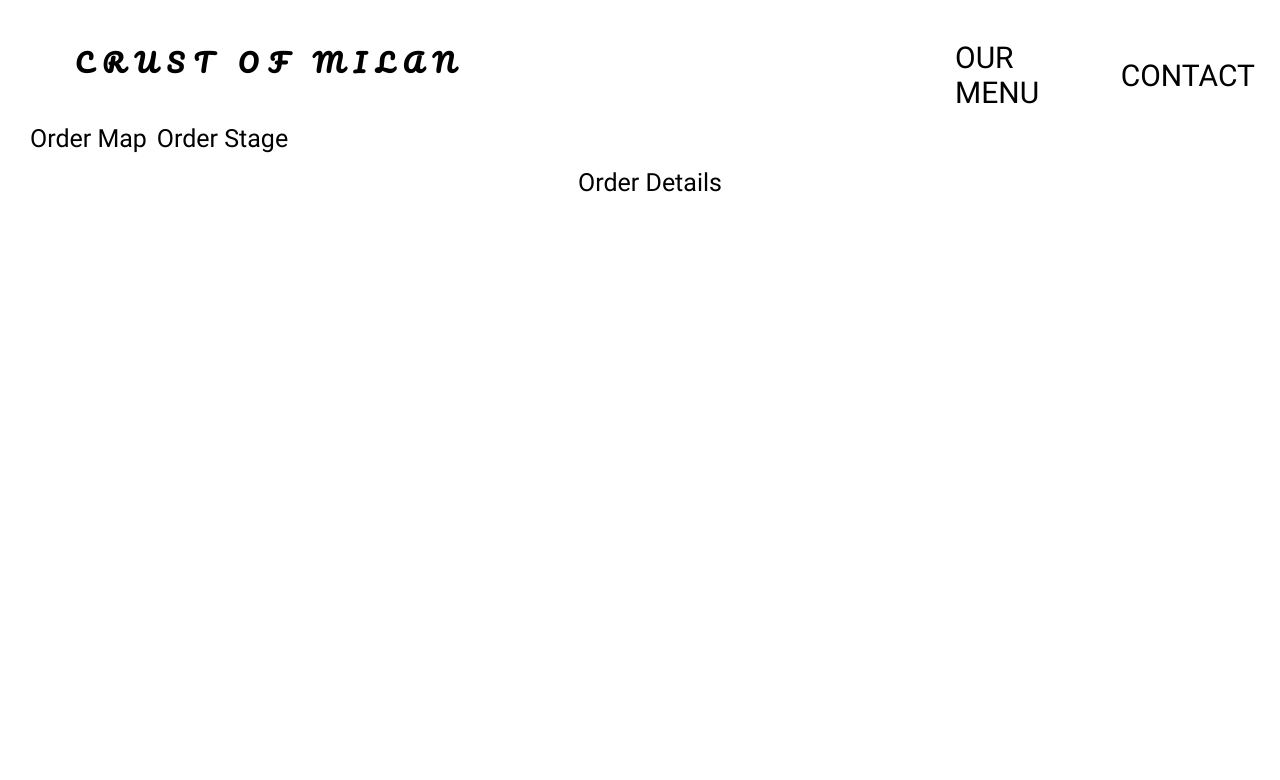
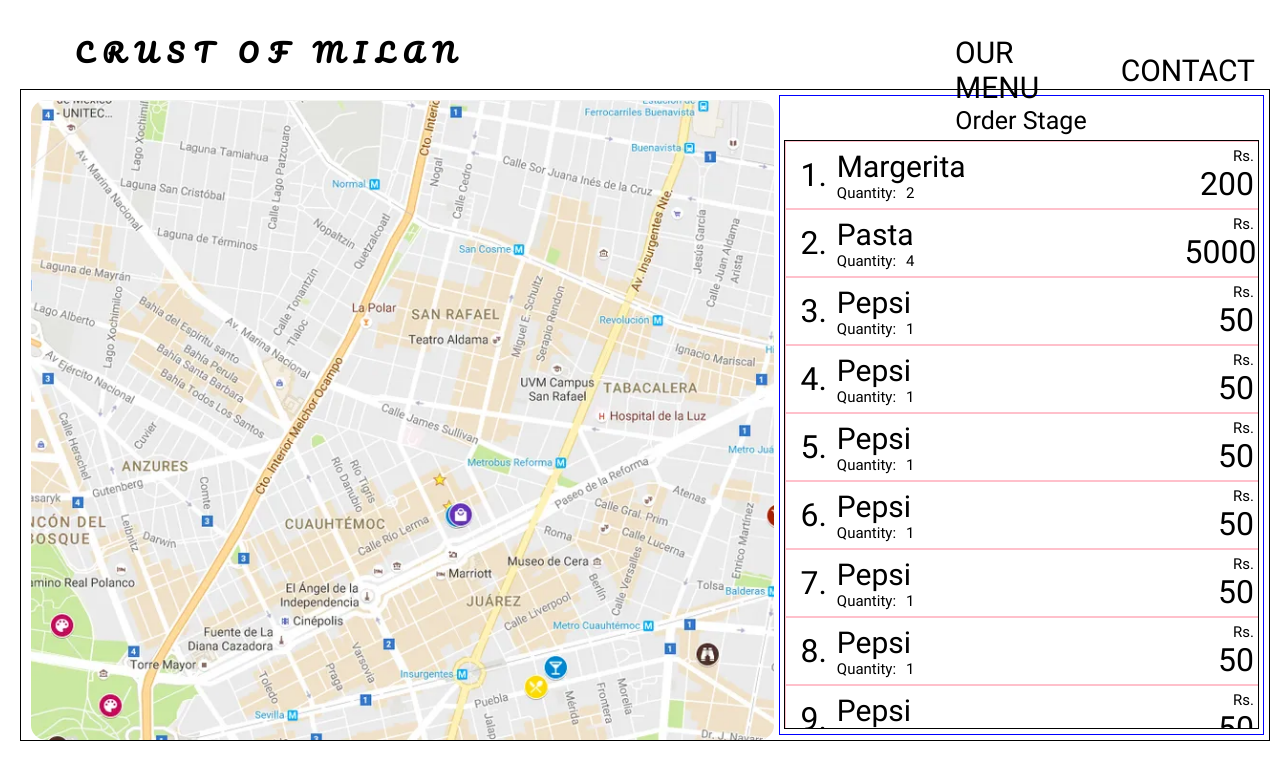
Before and after one commit to Anish-Udupa/Food-Ordering-System, a React (Create React App) app: page /order-successful in a window 1280 px wide. Shown: the top 780 px of the page. Built offline with nearby package versions, Linux system fonts and the light colour scheme.

Commit message:
Modified Order confirm page. Added ListItem

```diff
--- a/src/header/header.css
+++ b/src/header/header.css
@@ -16,10 +16,11 @@
     display: flex;
     flex-direction: row;
     width: 100%;
+    padding: 0;
 }
 
 #page-title{
-    padding: 10px 50px;
+    padding: 5px 50px;
     font-family: 'Pacifico';
     font-weight: bolder;
     letter-spacing: 10px;
--- /dev/null
+++ b/src/list-item-components/ListItemContainer.css
@@ -0,0 +1,9 @@
+.list-item-container {
+    width: 100%;
+    display: flex;
+    flex-direction: column;
+    border: 1px solid black;
+    padding: 0;
+    margin: 0;
+    overflow-y: auto;
+}
--- /dev/null
+++ b/src/list-item-components/ListItemContainer.js
@@ -0,0 +1,12 @@
+import ListItem from "./list-item/ListItem"
+import "./ListItemContainer.css";
+
+function ListItemContainer(props) {
+    return (
+        <div className="list-item-container">
+            {props.items.map((item, index) => <ListItem item_slno={index+1} {...item} />)}
+        </div>
+    )
+}
+
+export default ListItemContainer;
--- /dev/null
+++ b/src/list-item-components/list-item/ListItem.css
@@ -0,0 +1,73 @@
+:root {
+    --heading-font-size: 32px;
+    --name-font-size: 30px;
+    --quantity-font-size: 15px;
+}
+
+.list-item {
+    width: 98%;
+    display: flex;
+    flex-direction: row;
+    align-items: center;
+}
+
+.name-quantity-container {
+    margin: 0;
+    padding: 0;
+    display: flex;
+    flex-direction: column;
+    width: 75%;
+
+}
+
+
+.quantity-container {
+    margin: 0;
+    padding: 0;
+    display: flex;
+    flex-direction: row;
+    width: 100%;
+}
+
+.item-serial-number {
+    margin: 0px;
+    padding: 0;
+    width: 10%;
+    text-align: center;
+    font-size: var(--heading-font-size, 35px);
+}
+
+.item-name-heading {
+    margin: 0;
+    padding: 0;
+    font-size: var(--name-font-size, 30px);
+}
+
+.item-quantity-heading {
+    margin: 0;
+    padding: 0;
+    padding-right: 10px;
+    font-size: var(--quantity-font-size, 20px);
+}
+
+.item-quantity-value {
+    margin: 0;
+    padding: 0;
+    font-size: var(--quantity-font-size, 20px);
+}
+
+.item-cost-rs {
+    margin: 0;
+    padding: 0;
+    font-size: var(--quantity-font-size, 30px);
+    text-align: right;
+}
+
+.item-cost-value {
+    margin: 0;
+    padding: 0;
+    font-size: var(--heading-font-size, 35px);
+    text-align: right;
+    width: 15%;
+
+}
--- /dev/null
+++ b/src/list-item-components/list-item/ListItem.js
@@ -0,0 +1,19 @@
+import "./ListItem.css";
+
+function ListItem(props) {
+    return (
+        <div className="list-item">
+            <p className="item-serial-number">{props.item_slno}.</p>
+            <div className="name-quantity-container">
+                <p className="item-name-heading">{props.item_name}</p>
+                <div className="quantity-container">
+                    <p className="item-quantity-heading">Quantity:</p>
+                    <p className="item-quantity-value">{props.item_quantity}</p>
+            </div>
+        </div>
+        <p className="item-cost-value"><p className="item-cost-rs">Rs.</p>{props.item_price}</p>
+        </div>
+    );
+}
+
+export default ListItem;
--- a/src/menu-page/checkout/Checkout.js
+++ b/src/menu-page/checkout/Checkout.js
@@ -15,7 +15,7 @@
         let currState = this.props.store.getState()
         let obj = currState.items;
 
-        axios.post('http://localhost:8080/order-insert', obj)
+        axios.post('http://localhost:8080/place-order', obj)
         .then((res) => console.log(res))
         .catch((err) => console.log(err));
     }
--- a/src/order-confirm-page/OrderConfirmPage.css
+++ b/src/order-confirm-page/OrderConfirmPage.css
@@ -1,12 +1,17 @@
 #order-confirm-container {
-    width: 100%;
+    margin: 0;
+    width: 99%;
+    height: 80vh;
+    border: 1px solid black;
     display: flex;
-    flex-direction: column;
-    align-items: center;
+    flex-direction: row;
+    justify-content: space-evenly;
 }
 
 #order-confirm-area-container {
     width: 100%;
     display: flex;
-    flex-direction: row;
+    flex-direction: column;
+    align-items: center;
+    border: 1px solid blue;
 }
--- a/src/order-confirm-page/OrderConfirmPage.js
+++ b/src/order-confirm-page/OrderConfirmPage.js
@@ -6,11 +6,12 @@
 function OrderConfirmPage(props){
     return (
         <div id="order-confirm-container">
+            <OrderMap />
+
             <div id="order-confirm-area-container">
-                <OrderMap />
                 <OrderStage />
+                <OrderDetails />
             </div>
-            <OrderDetails />
         </div>
     );
 }
--- /dev/null
+++ b/src/order-confirm-page/components/order-details/OrderDetails.css
@@ -0,0 +1,78 @@
+:root {
+    --heading-font-size: 32px;
+    --name-font-size: 30px;
+    --quantity-font-size: 15px;
+}
+
+.list-item-container {
+    width: 100%;
+    display: flex;
+    flex-direction: column;
+    border: 1px solid black;
+    padding: 0;
+    margin: 0;
+}
+
+.list-item {
+    width: 100%;
+    display: flex;
+    flex-direction: row;
+    align-items: center;
+    border: 1px solid pink;
+}
+
+.name-quantity-container {
+    margin: 0;
+    padding: 0;
+    display: flex;
+    flex-direction: column;
+    width: 80%;
+}
+
+
+.quantity-container {
+    margin: 0;
+    padding: 0;
+    display: flex;
+    flex-direction: row;
+    width: 100%;
+}
+
+.item-serial-number {
+    margin: 0px;
+    padding: 0;
+    width: 10%;
+    text-align: center;
+    font-size: var(--heading-font-size, 35px);
+}
+
+.item-name-heading {
+    margin: 0;
+    padding: 0;
+    font-size: var(--name-font-size, 30px);
+}
+
+.item-quantity-heading {
+    margin: 0;
+    padding: 0;
+    padding-right: 10px;
+    font-size: var(--quantity-font-size, 20px);
+}
+
+.item-quantity-value {
+    margin: 0;
+    padding: 0;
+    font-size: var(--quantity-font-size, 20px);
+}
+
+.item-cost-rs {
+    margin: 0;
+    padding: 0;
+    font-size: var(--quantity-font-size, 30px);
+}
+
+.item-cost-value {
+    margin: 0;
+    padding: 0;
+    font-size: var(--heading-font-size, 35px);
+}
--- a/src/order-confirm-page/components/order-details/OrderDetails.js
+++ b/src/order-confirm-page/components/order-details/OrderDetails.js
@@ -1,6 +1,21 @@
+import "./OrderDetails.css";
+import ListItemContainer from "../../../list-item-components/ListItemContainer";
+
 const OrderDetails = () => {
+    const sample = [
+        {item_name: "Margerita", item_quantity: 2, item_price: 200},
+        {item_name: "Pasta", item_quantity: 4, item_price: 50000},
+        {item_name: "Pepsi", item_quantity: 1, item_price: 50},
+        {item_name: "Pepsi", item_quantity: 1, item_price: 50},
+        {item_name: "Pepsi", item_quantity: 1, item_price: 50},
+        {item_name: "Pepsi", item_quantity: 1, item_price: 50},
+        {item_name: "Pepsi", item_quantity: 1, item_price: 50},
+        {item_name: "Pepsi", item_quantity: 1, item_price: 50},
+        {item_name: "Pepsi", item_quantity: 1, item_price: 50},
+        {item_name: "Pepsi", item_quantity: 1, item_price: 50},
+    ]
     return (
-        <p>Order Details</p>
+        <ListItemContainer items={sample} />
     )
 }
 
--- /dev/null
+++ b/src/order-confirm-page/components/order-map/OrderMap.css
@@ -0,0 +1,6 @@
+#order-map-img {
+    object-fit: cover;
+    height: 100%;
+    width: 60%;
+    border-radius: 20px;
+}
--- a/src/order-confirm-page/components/order-map/OrderMap.js
+++ b/src/order-confirm-page/components/order-map/OrderMap.js
@@ -1,6 +1,8 @@
+import "./OrderMap.css";
+
 const OrderMap = () => {
     return (
-        <p>Order Map</p>
+        <img id="order-map-img" src="/images/order-confirm-page/order_map.png" alt="order map" />
     )
 }
 
```
Also changed, not shown: public/images/order-confirm-page/order_map.png (added).
